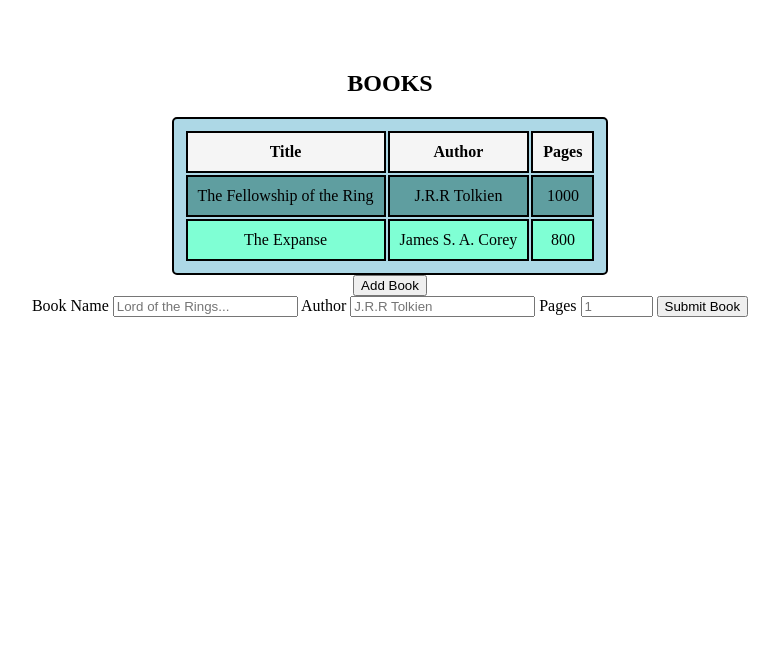
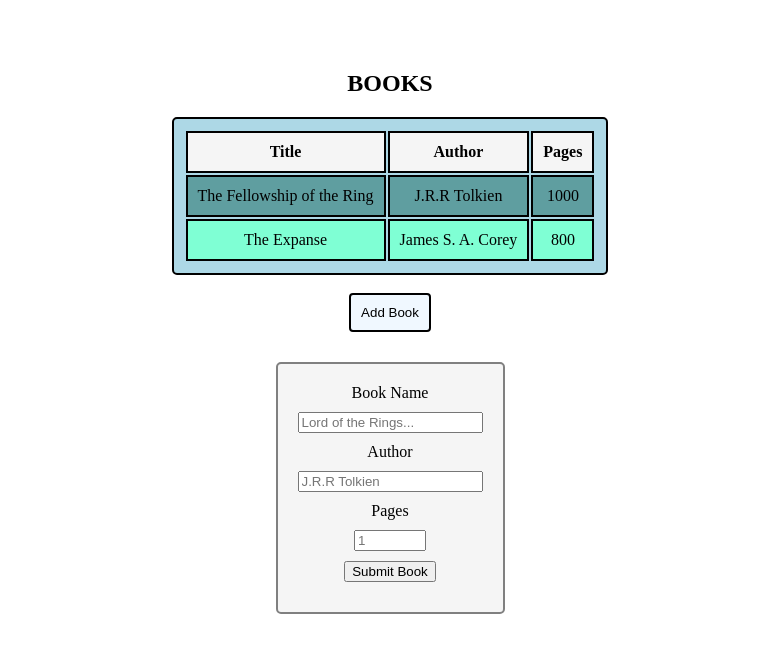
Before and after one commit to jonnymortemore/odin-library, a plain HTML site: page index.html in a window 1280 px wide. Both pictures are taken after a click on the button "Add Book". Shown: the whole page, without its empty margins (250-1029 px from the left). Drawn offline with Linux system fonts and the light colour scheme.

Commit message:
Display and hide add book form correctly

```diff
--- a/index.html
+++ b/index.html
@@ -19,8 +19,9 @@
                 </tr>
             </tbody>
         </table>
+        <br>
         <button id="showBookForm">Add Book</button>
-        <form id="newBookForm" hidden>
+        <form id="newBookForm" class="hidden">
             <label for="book-name">Book Name</label>
             <input type="text" id="book-name" name="book-name" placeholder="Lord of the Rings..." required>
             <label for="author">Author</label>
--- a/scripts.js
+++ b/scripts.js
@@ -27,10 +27,15 @@ document.addEventListener('submit', (event) => {
     displayBooks();
 });
 
-document.querySelector("#showBookForm").addEventListener("click",  (e) => {
-    document.querySelector("form").hidden = false;
-
-
+document.querySelector("#showBookForm").addEventListener("click",  () => {
+    const form = document.querySelector("form");
+    if (form.className == "visible") {
+        form.className = "hidden";
+        return;
+    }
+    if (form.className == "hidden") {
+        form.className = "visible";
+    }
 });
 
 
--- a/styles.css
+++ b/styles.css
@@ -31,3 +31,30 @@ tr:nth-child(odd) {
 tr:nth-child(even) {
     background-color: cadetblue;
 }
+
+#showBookForm {
+    padding: 10px;
+    background-color: aliceblue;
+    border: solid 2px black;
+    border-radius: 4px;
+}
+
+form.visible {
+    margin-top: 30px;
+    display: flex;
+    flex-direction: column;
+    justify-content: center;
+    align-items: center;
+    background-color: whitesmoke;
+    border: 2px solid grey;
+    border-radius: 5px;
+    padding: 20px;
+}
+
+form.hidden {
+    display: none;
+}
+
+form * {
+    margin-bottom: 10px;
+}
```
